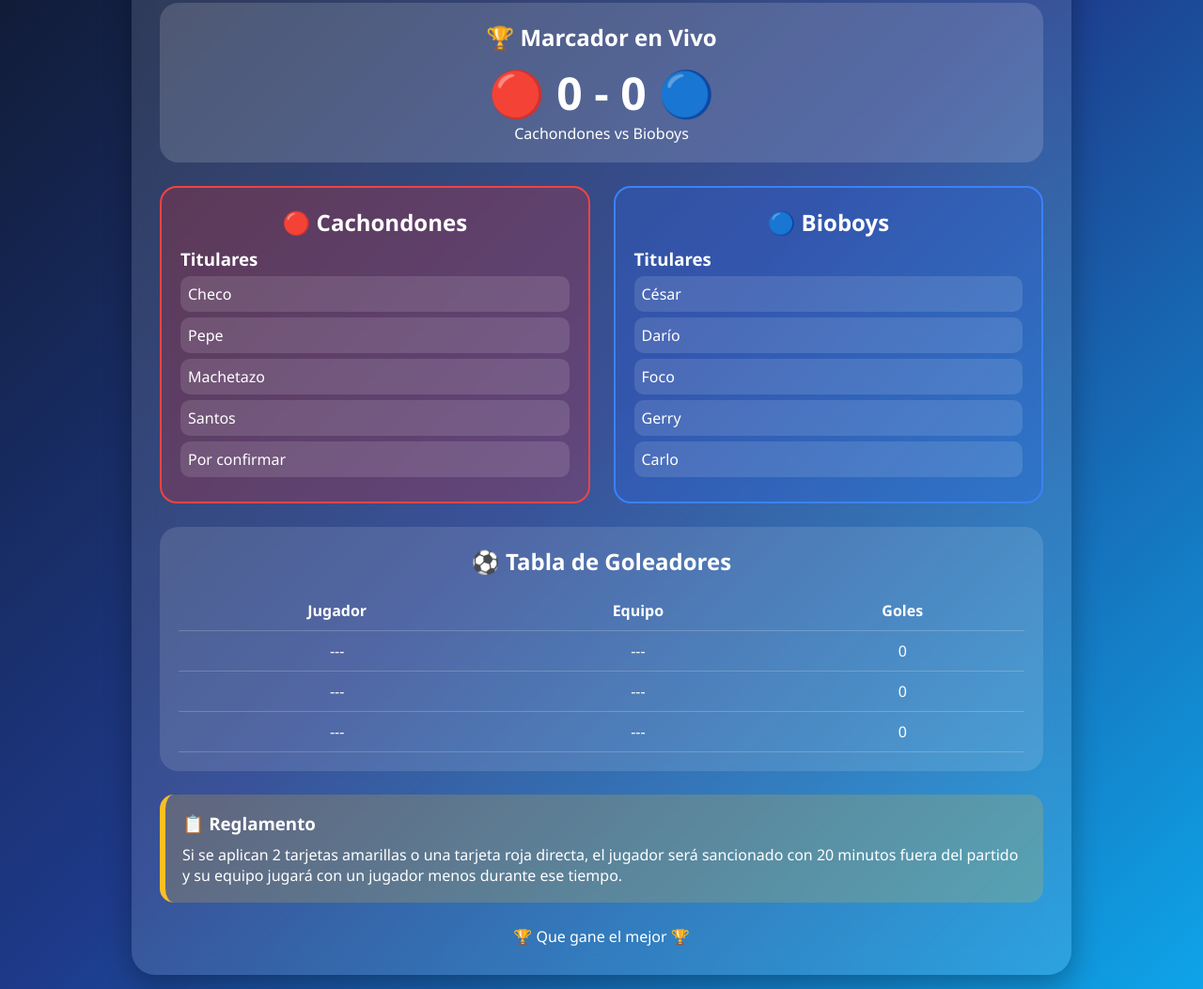
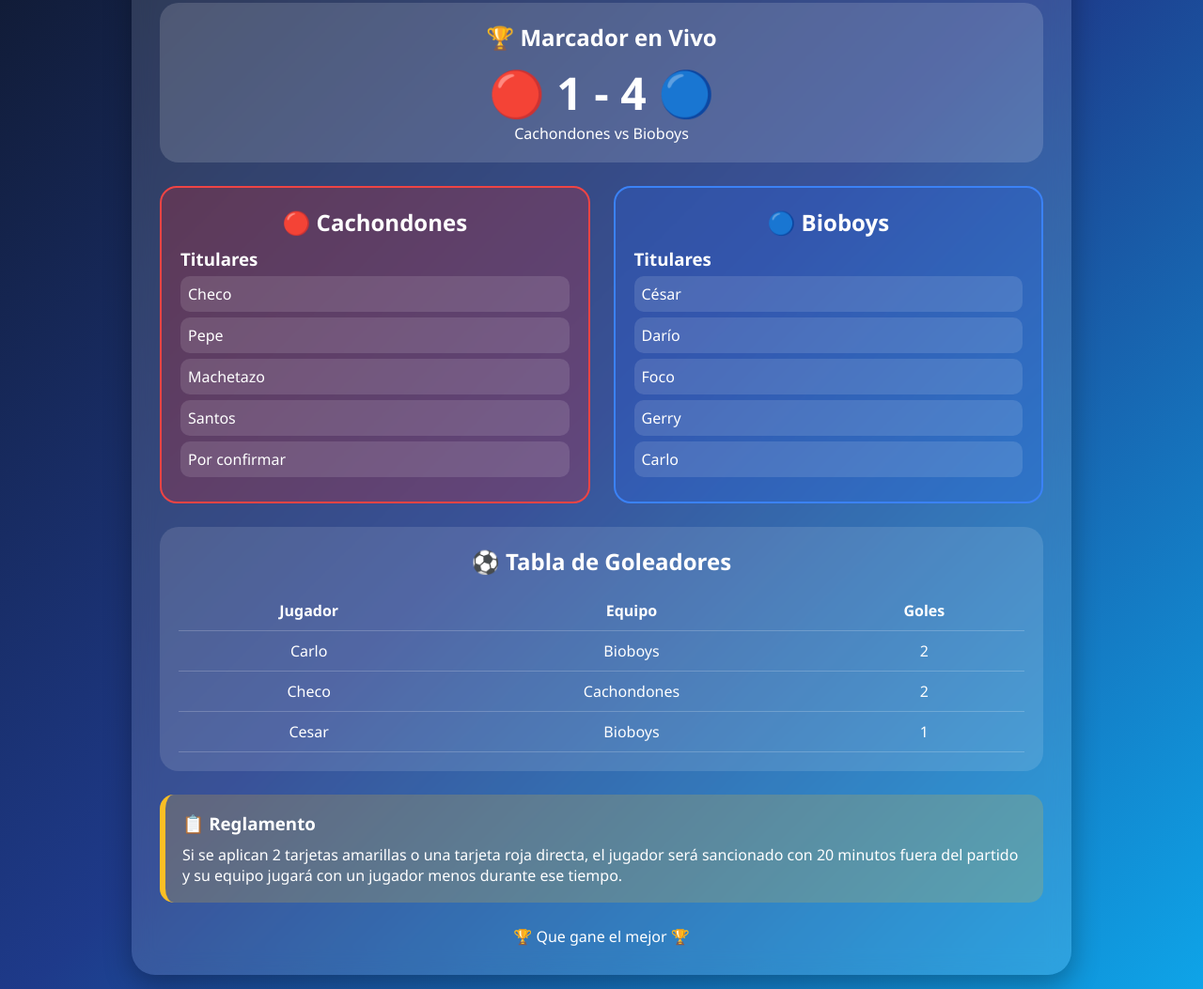
Before and after one commit to AcePaladin41418/CachondonesVSBioboys, a plain HTML site: page index.html in a window 1280 px wide. Shown: the part 179-1232 px from the top of the page at 94% size. Drawn offline with Linux system fonts and the light colour scheme.

Commit message:
Update live score and player goal details

```diff
--- a/index.html
+++ b/index.html
@@ -177,7 +177,7 @@ footer{
     <h2>🏆 Marcador en Vivo</h2>
 
     <div class="resultado">
-        🔴 0 - 0 🔵
+        🔴 1 - 4 🔵
     </div>
 
     <p>Cachondones vs Bioboys</p>
@@ -227,21 +227,21 @@ footer{
         </tr>
 
         <tr>
-            <td>---</td>
-            <td>---</td>
-            <td>0</td>
+            <td>Carlo</td>
+            <td>Bioboys</td>
+            <td>2</td>
         </tr>
 
         <tr>
-            <td>---</td>
-            <td>---</td>
-            <td>0</td>
+            <td>Checo</td>
+            <td>Cachondones</td>
+            <td>2</td>
         </tr>
 
         <tr>
-            <td>---</td>
-            <td>---</td>
-            <td>0</td>
+            <td>Cesar</td>
+            <td>Bioboys</td>
+            <td>1</td>
         </tr>
     </table>
 
```
